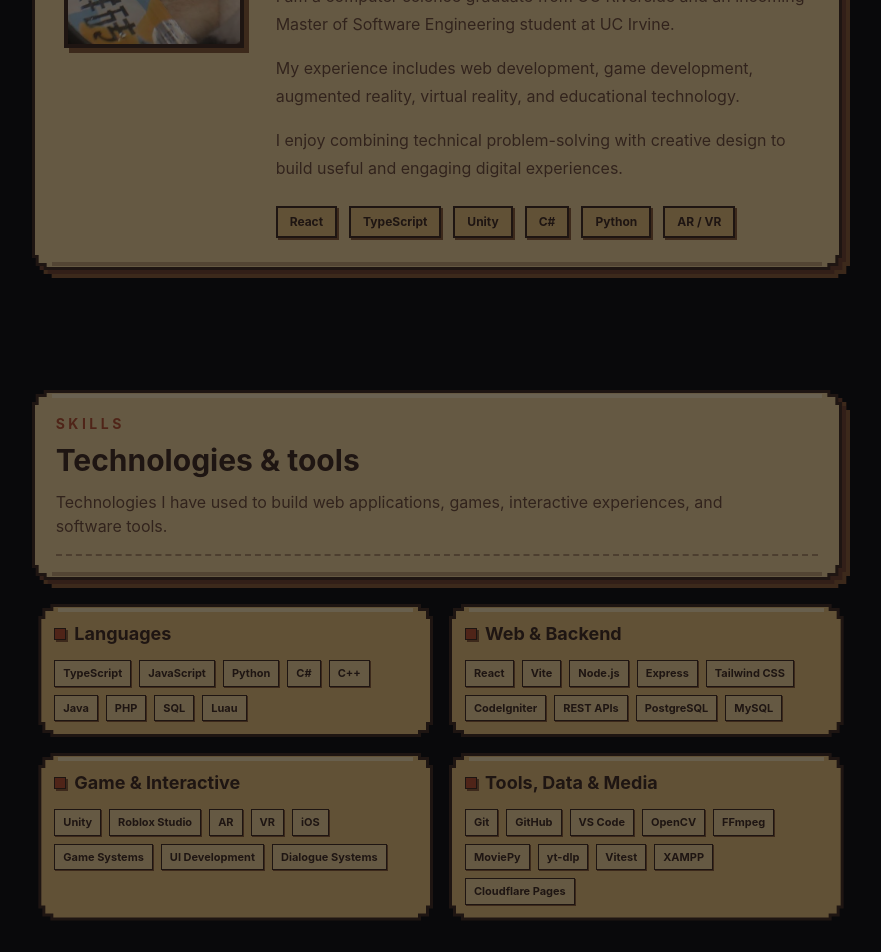
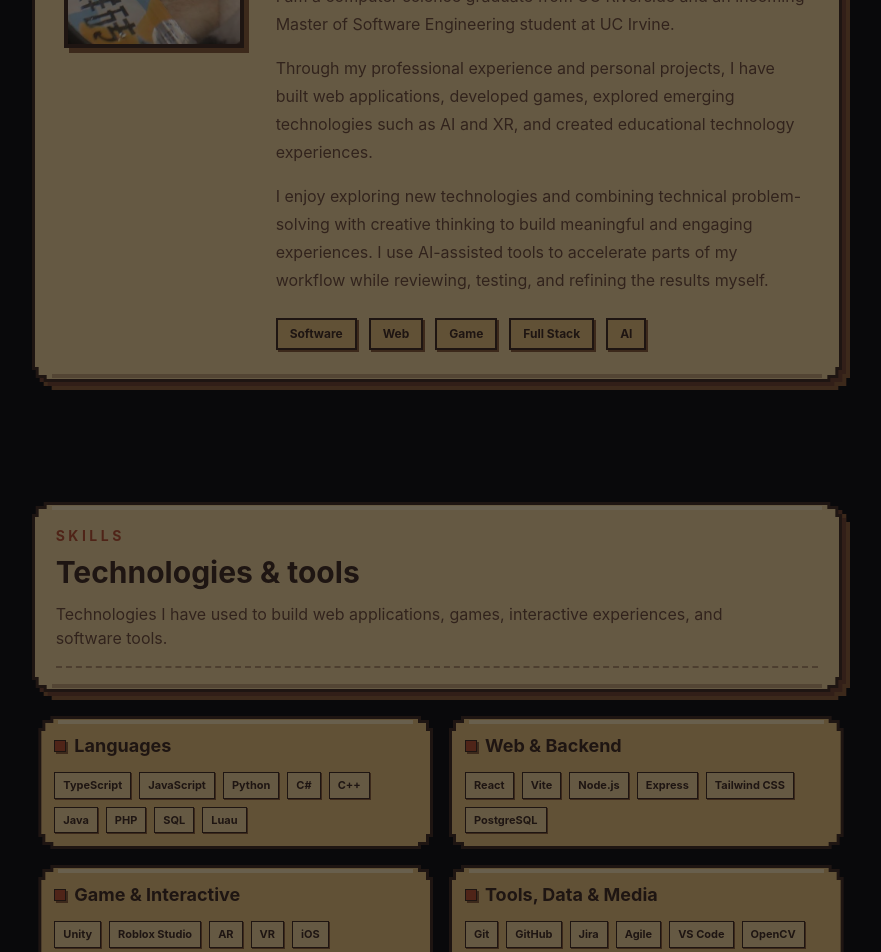
Before and after one commit to Zelocity/BSHIN-Personal-Website, a React (Vite) app: page / in a window 1280 px wide. Shown: the part 1060-2012 px from the top of the page, without its empty margins (203-1084 px from the left). Built offline with nearby package versions, Linux system fonts and the light colour scheme.

Commit message:
Update: added personal detail to hero section

```diff
--- a/src/components/sections/about.tsx
+++ b/src/components/sections/about.tsx
@@ -1,6 +1,8 @@
 import PixelPanel from "../ui/pixelpanel";
 
-const skills = ["React", "TypeScript", "Unity", "C#", "Python", "AR / VR"];
+const skills = ["Software", "Web", "Game", "Full Stack", "AI"];
+
+// const skills = ["React", "TypeScript", "Unity", "C#", "Python", "AR / VR"];
 
 function About() {
   return (
@@ -44,14 +46,20 @@ function About() {
                 </p>
 
                 <p>
-                  My experience includes web development, game development,
-                  augmented reality, virtual reality, and educational
-                  technology.
+                  <p>
+                    Through my professional experience and personal projects, I
+                    have built web applications, developed games, explored
+                    emerging technologies such as AI and XR, and created
+                    educational technology experiences.
+                  </p>
                 </p>
 
                 <p>
-                  I enjoy combining technical problem-solving with creative
-                  design to build useful and engaging digital experiences.
+                  I enjoy exploring new technologies and combining technical
+                  problem-solving with creative thinking to build meaningful and
+                  engaging experiences. I use AI-assisted tools to accelerate
+                  parts of my workflow while reviewing, testing, and refining
+                  the results myself.
                 </p>
               </div>
 
--- a/src/components/sections/hero.tsx
+++ b/src/components/sections/hero.tsx
@@ -97,7 +97,7 @@ function Hero() {
                       "a Game Developer",
                       "an Interactive Designer",
                       "a Lifelong Learner",
-                      "a Fullstack Developer",
+                      "a Full Stack Developer",
                       "a Music Producer",
                       "a Content Creator",
                       "a Problem Solver",
--- a/src/components/sections/skills.tsx
+++ b/src/components/sections/skills.tsx
@@ -28,10 +28,7 @@ const skillGroups: SkillGroup[] = [
       "Node.js",
       "Express",
       "Tailwind CSS",
-      "CodeIgniter",
-      "REST APIs",
       "PostgreSQL",
-      "MySQL",
     ],
   },
   {
@@ -52,12 +49,10 @@ const skillGroups: SkillGroup[] = [
     skills: [
       "Git",
       "GitHub",
+      "Jira",
+      "Agile",
       "VS Code",
       "OpenCV",
-      "FFmpeg",
-      "MoviePy",
-      "yt-dlp",
-      "Vitest",
       "XAMPP",
       "Cloudflare Pages",
     ],
```
